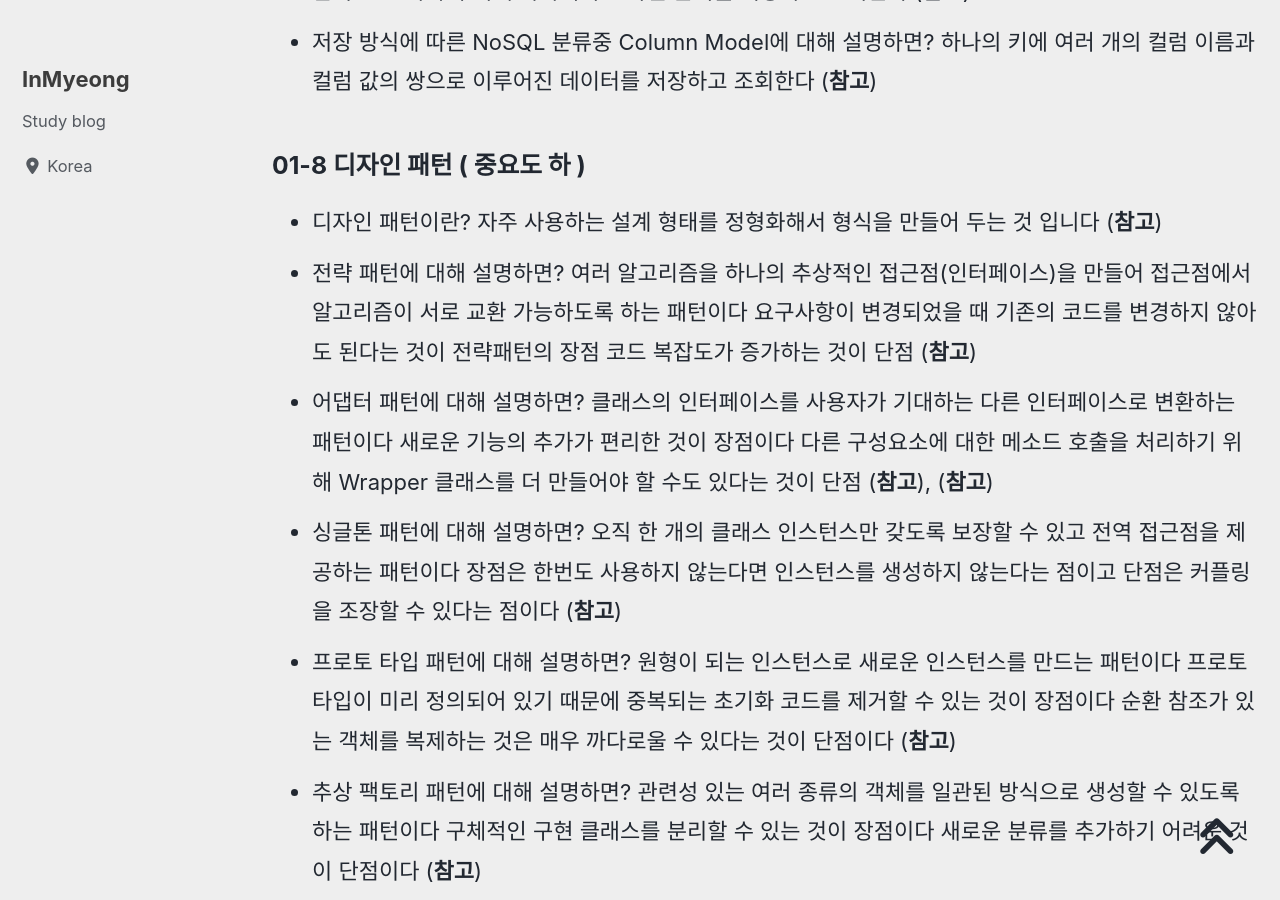
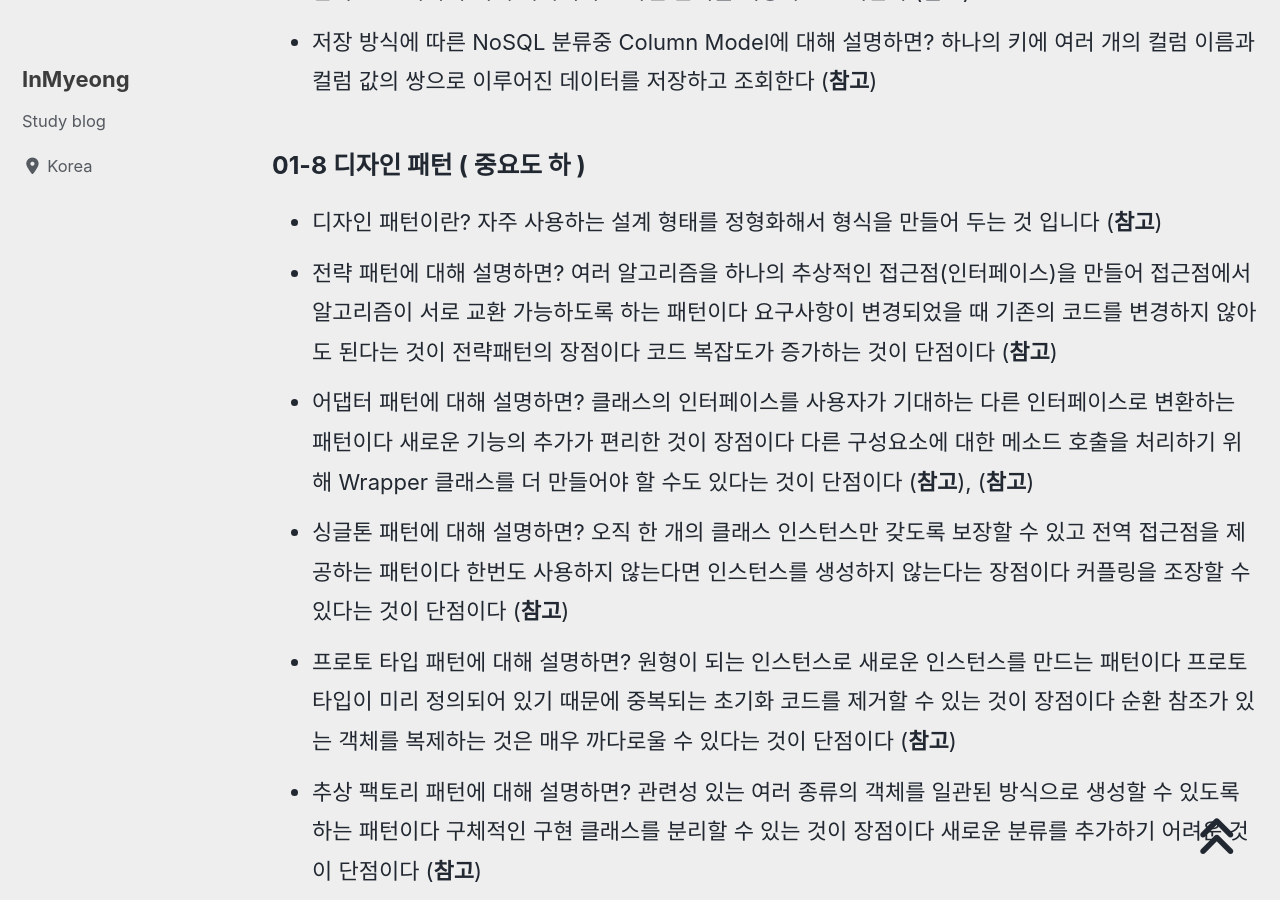
Before and after one commit to devMyeong/devMyeong.github.io, a Jekyll site: the page built from _posts/cs/2022-09-05-블로그-면접준비.md, in a window 1280 px wide and 900 px high, scrolled down 33301 px. Built offline with Jekyll 4.4.1, drawn with Linux system fonts in a browser that asks for light colours; cached includes are drawn as plain includes; nearby versions of some CDN libraries; some web fonts are replaced; comment, search, counter and statistics services are not loaded.

Commit message:
Chore : CS면접 준비 내용 수정

```diff
--- a/_posts/cs/2022-09-05-블로그-면접준비.md
+++ b/_posts/cs/2022-09-05-블로그-면접준비.md
@@ -302,9 +302,9 @@ last_modified_at: 2022-10-30
 
 ### 01-8 디자인 패턴 ( 중요도 하 )
 - 디자인 패턴이란? 자주 사용하는 설계 형태를 정형화해서 형식을 만들어 두는 것 입니다 ([**참고**](https://sshoreng.tistory.com/112?category=712983))
-- 전략 패턴에 대해 설명하면? 여러 알고리즘을 하나의 추상적인 접근점(인터페이스)을 만들어 접근점에서 알고리즘이 서로 교환 가능하도록 하는 패턴이다 요구사항이 변경되었을 때 기존의 코드를 변경하지 않아도 된다는 것이 전략패턴의 장점 코드 복잡도가 증가하는 것이 단점 ([**참고**](https://3dpit.tistory.com/671))
-- 어댑터 패턴에 대해 설명하면? 클래스의 인터페이스를 사용자가 기대하는 다른 인터페이스로 변환하는 패턴이다 새로운 기능의 추가가 편리한 것이 장점이다 다른 구성요소에 대한 메소드 호출을 처리하기 위해 Wrapper 클래스를 더 만들어야 할 수도 있다는 것이 단점 ([**참고**](https://conpulake.tistory.com/254)), ([**참고**](https://lalwr.blogspot.com/2016/03/adapter-vs-facade-vs-decorator.html))
-- 싱글톤 패턴에 대해 설명하면? 오직 한 개의 클래스 인스턴스만 갖도록 보장할 수 있고 전역 접근점을 제공하는 패턴이다 장점은 한번도 사용하지 않는다면 인스턴스를 생성하지 않는다는 점이고 단점은 커플링을 조장할 수 있다는 점이다 ([**참고**](https://junwe99.tistory.com/15))
+- 전략 패턴에 대해 설명하면? 여러 알고리즘을 하나의 추상적인 접근점(인터페이스)을 만들어 접근점에서 알고리즘이 서로 교환 가능하도록 하는 패턴이다 요구사항이 변경되었을 때 기존의 코드를 변경하지 않아도 된다는 것이 전략패턴의 장점이다 코드 복잡도가 증가하는 것이 단점이다 ([**참고**](https://3dpit.tistory.com/671))
+- 어댑터 패턴에 대해 설명하면? 클래스의 인터페이스를 사용자가 기대하는 다른 인터페이스로 변환하는 패턴이다 새로운 기능의 추가가 편리한 것이 장점이다 다른 구성요소에 대한 메소드 호출을 처리하기 위해 Wrapper 클래스를 더 만들어야 할 수도 있다는 것이 단점이다 ([**참고**](https://conpulake.tistory.com/254)), ([**참고**](https://lalwr.blogspot.com/2016/03/adapter-vs-facade-vs-decorator.html))
+- 싱글톤 패턴에 대해 설명하면? 오직 한 개의 클래스 인스턴스만 갖도록 보장할 수 있고 전역 접근점을 제공하는 패턴이다 한번도 사용하지 않는다면 인스턴스를 생성하지 않는다는 장점이다 커플링을 조장할 수 있다는 것이 단점이다 ([**참고**](https://junwe99.tistory.com/15))
 - 프로토 타입 패턴에 대해 설명하면? 원형이 되는 인스턴스로 새로운 인스턴스를 만드는 패턴이다 프로토타입이 미리 정의되어 있기 때문에 중복되는 초기화 코드를 제거할 수 있는 것이 장점이다 순환 참조가 있는 객체를 복제하는 것은 매우 까다로울 수 있다는 것이 단점이다 ([**참고**](https://keencho.github.io/posts/prototype-pattern/))
 - 추상 팩토리 패턴에 대해 설명하면? 관련성 있는 여러 종류의 객체를 일관된 방식으로 생성할 수 있도록 하는 패턴이다 구체적인 구현 클래스를 분리할 수 있는 것이 장점이다 새로운 분류를 추가하기 어려운 것이 단점이다 ([**참고**](https://devowen.com/326))
 - 방문자 패턴에 대해 설명하면? 로직과 구조를 분리하는 패턴이다 데이터와 알고리즘이 분리되어, 데이터의 독립성을 높여주는 것이 장점이다 두 객체(방문자와 방문 공간)의 결합도가 높아지는 것이 단점이다 ([**참고**](https://velog.io/@cham/Design-Pattern-%EB%B0%A9%EB%AC%B8%EC%9E%90-%ED%8C%A8%ED%84%B4-Visitor-pattern))
```
